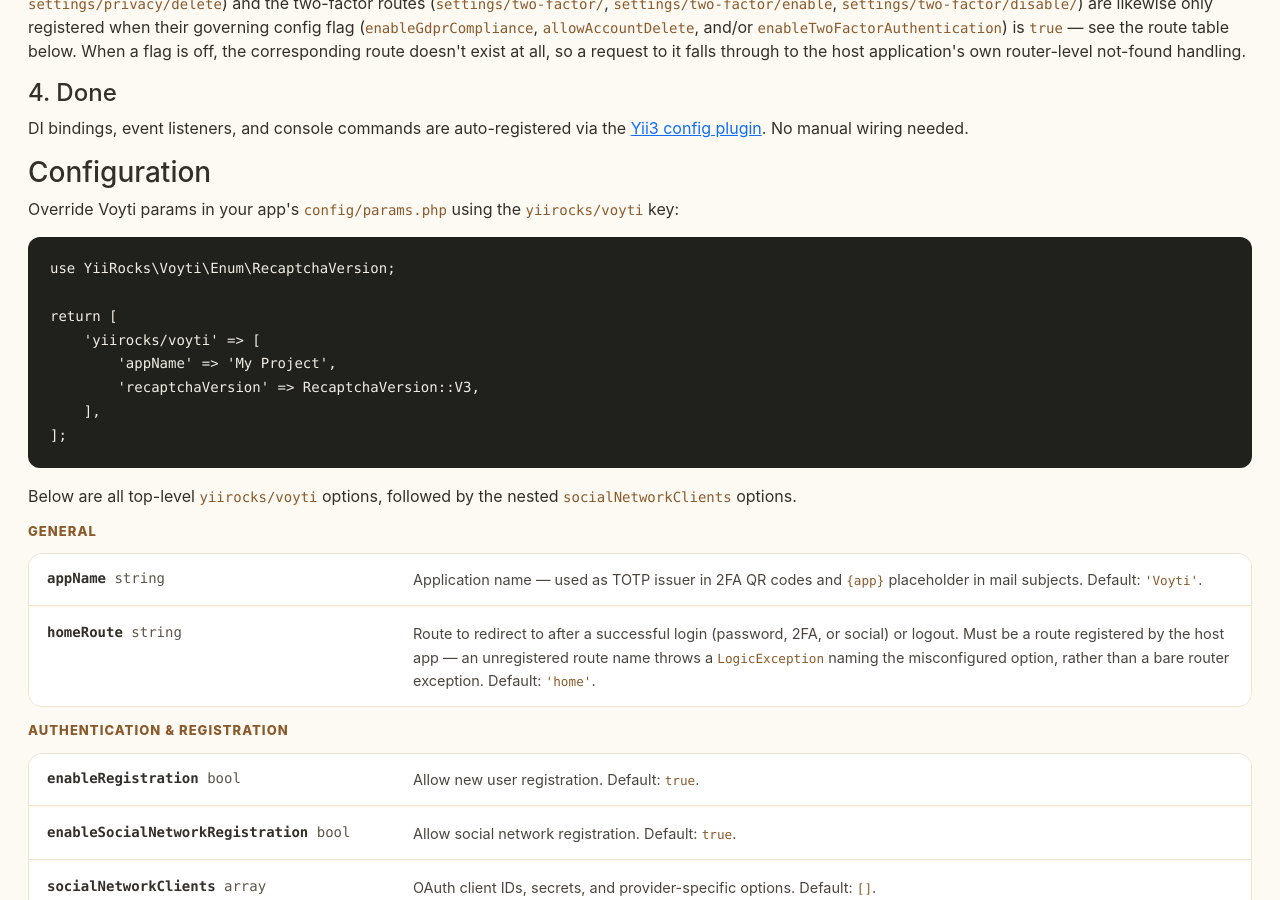
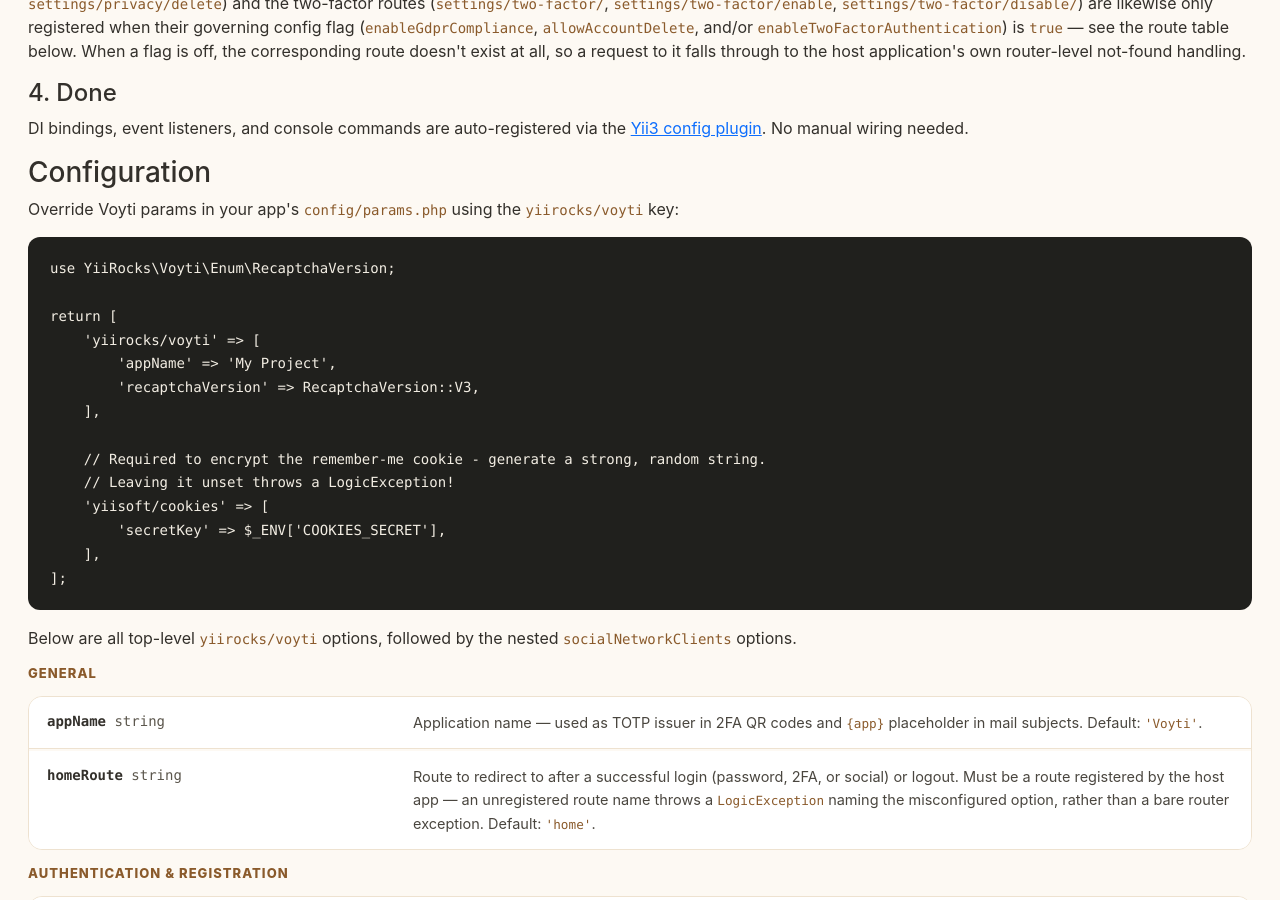
Before and after one commit to YiiRocks/YiiRocks.github.io, a Jekyll site: the page built from voyti/index.html, in a window 1280 px wide and 900 px high, scrolled down 2308 px. Built offline with Jekyll 4.4.1, drawn with Linux system fonts in a browser that asks for light colours; a style sheet for code colours, icons or effects is not loaded.

Commit message:
Sync voyti doc: add yiisoft/cookies config to code example

```diff
--- a/voyti/index.html
+++ b/voyti/index.html
@@ -170,6 +170,12 @@
     'yiirocks/voyti' => [
         'appName' => 'My Project',
         'recaptchaVersion' => RecaptchaVersion::V3,
+    ],
+
+    // Required to encrypt the remember-me cookie - generate a strong, random string.
+    // Leaving it unset throws a LogicException!
+    'yiisoft/cookies' => [
+        'secretKey' => $_ENV['COOKIES_SECRET'],
     ],
 ];</code></pre>
         <p>
```
